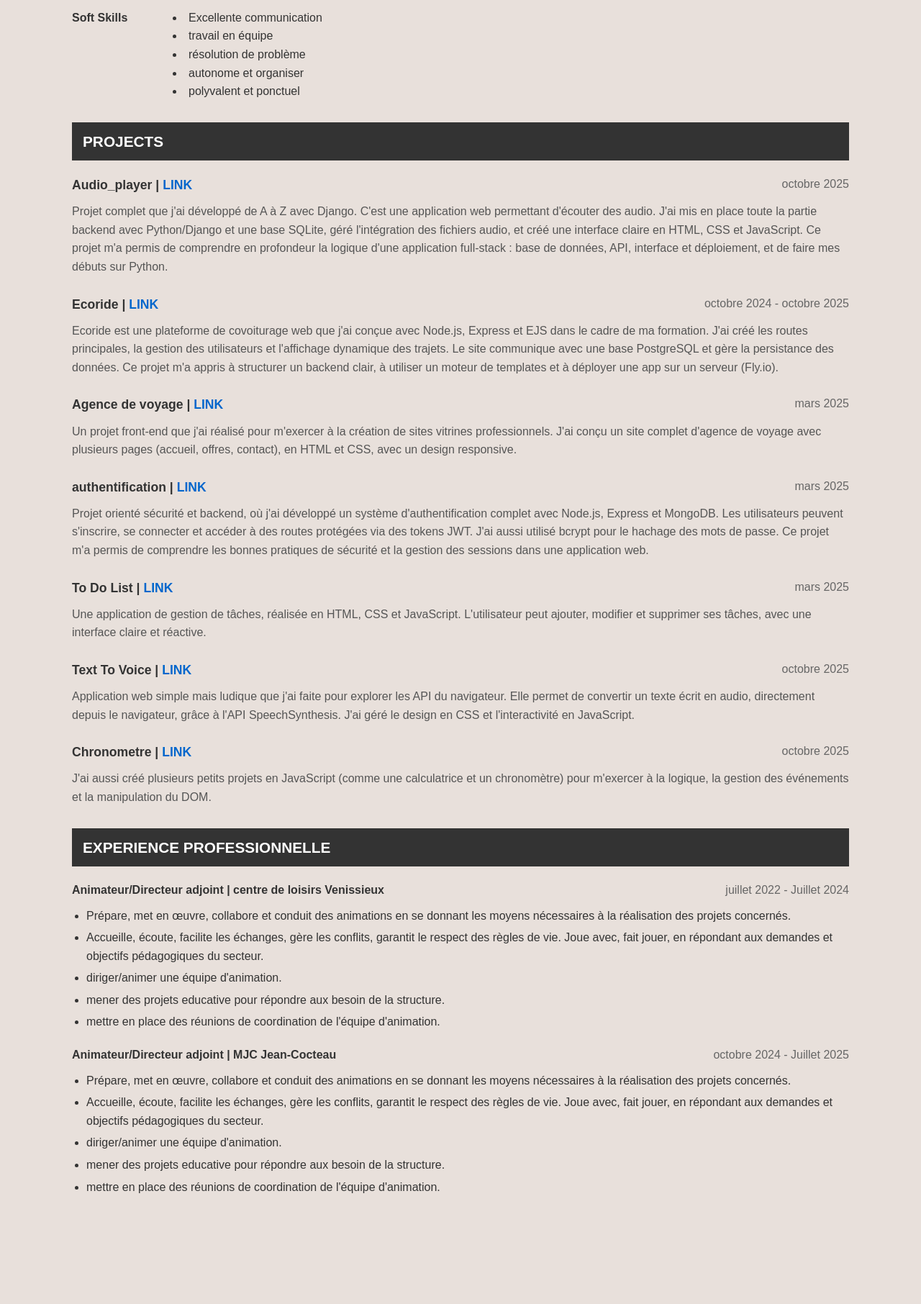
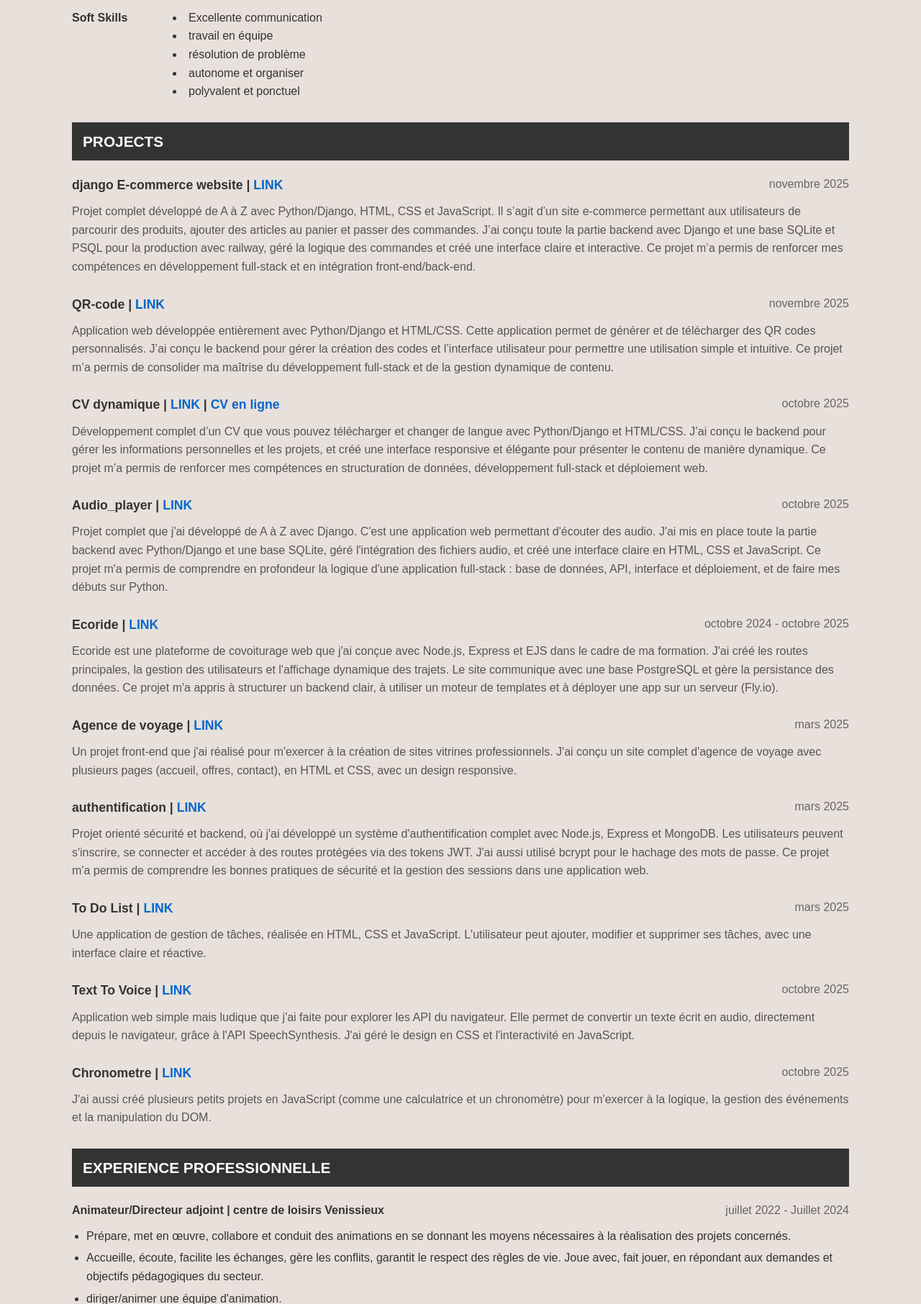
Before and after one commit to Hani19000/CV_Hani_Derrouiche, a Django app: page /en/ in a window 1280 px wide. Shown: the part 947-2759 px from the top of the page at 72% size. Before the commit the page ends 2605 px from the top, so only its background shows below. Run offline with Django 5.2, Linux system fonts and the light colour scheme.

Commit message:
first commit

```diff
--- a/templates/index.html
+++ b/templates/index.html
@@ -581,6 +581,42 @@
 <section class="projects-section">
     <h2 class="section-title">{% trans "PROJECTS" %}</h2>
 
+
+
+    <div class="project-item">
+        <div class="project-title">
+            <div><h3>django E-commerce website | <a href="https://github.com/Hani19000/E-commerce-website" target="_blank">LINK</a></h3></div>
+            <div class="date">{% trans "novembre 2025" %}</div>
+        </div>
+        <div class="project-details">
+            <p>{% trans "Projet complet développé de A à Z avec Python/Django, HTML, CSS et JavaScript. Il s’agit d’un site e-commerce permettant aux utilisateurs de parcourir des produits, ajouter des articles au panier et passer des commandes. J’ai conçu toute la partie backend avec Django et une base SQLite et PSQL pour la production avec railway, géré la logique des commandes et créé une interface claire et interactive. Ce projet m’a permis de renforcer mes compétences en développement full-stack et en intégration front-end/back-end." %}</p>
+        </div>
+    </div>
+
+
+
+    <div class="project-item">
+        <div class="project-title">
+            <div><h3>QR-code | <a href="https://github.com/Hani19000/QR-code" target="_blank">LINK</a></h3></div>
+            <div class="date">{% trans "novembre 2025" %}</div>
+        </div>
+        <div class="project-details">
+            <p>{% trans "Application web développée entièrement avec Python/Django et HTML/CSS. Cette application permet de générer et de télécharger des QR codes personnalisés. J’ai conçu le backend pour gérer la création des codes et l’interface utilisateur pour permettre une utilisation simple et intuitive. Ce projet m’a permis de consolider ma maîtrise du développement full-stack et de la gestion dynamique de contenu." %}</p>
+        </div>
+    </div>
+
+
+    <div class="project-item">
+        <div class="project-title">
+            <div><h3>CV dynamique | <a href="https://github.com/Hani19000/CV_Hani_Derrouiche" target="_blank">LINK</a> | <a href="https://cv-hani-derrouiche.onrender.com/fr/" target="_blank">CV en ligne</a> </h3></div>
+            <div class="date">{% trans "octobre 2025" %}</div>
+        </div>
+        <div class="project-details">
+            <p>{% trans "Développement complet d’un CV que vous pouvez télécharger et changer de langue avec Python/Django et HTML/CSS. J’ai conçu le backend pour gérer les informations personnelles et les projets, et créé une interface responsive et élégante pour présenter le contenu de manière dynamique. Ce projet m’a permis de renforcer mes compétences en structuration de données, développement full-stack et déploiement web." %}</p>
+        </div>
+    </div>
+
+
     <div class="project-item">
         <div class="project-title">
             <div><h3>Audio_player | <a href="https://github.com/Hani19000/Audio_player" target="_blank">LINK</a></h3></div>
```
Also changed, not shown: locale/en/LC_MESSAGES/django.po, locale/fr/LC_MESSAGES/django.po, 1 other file.
